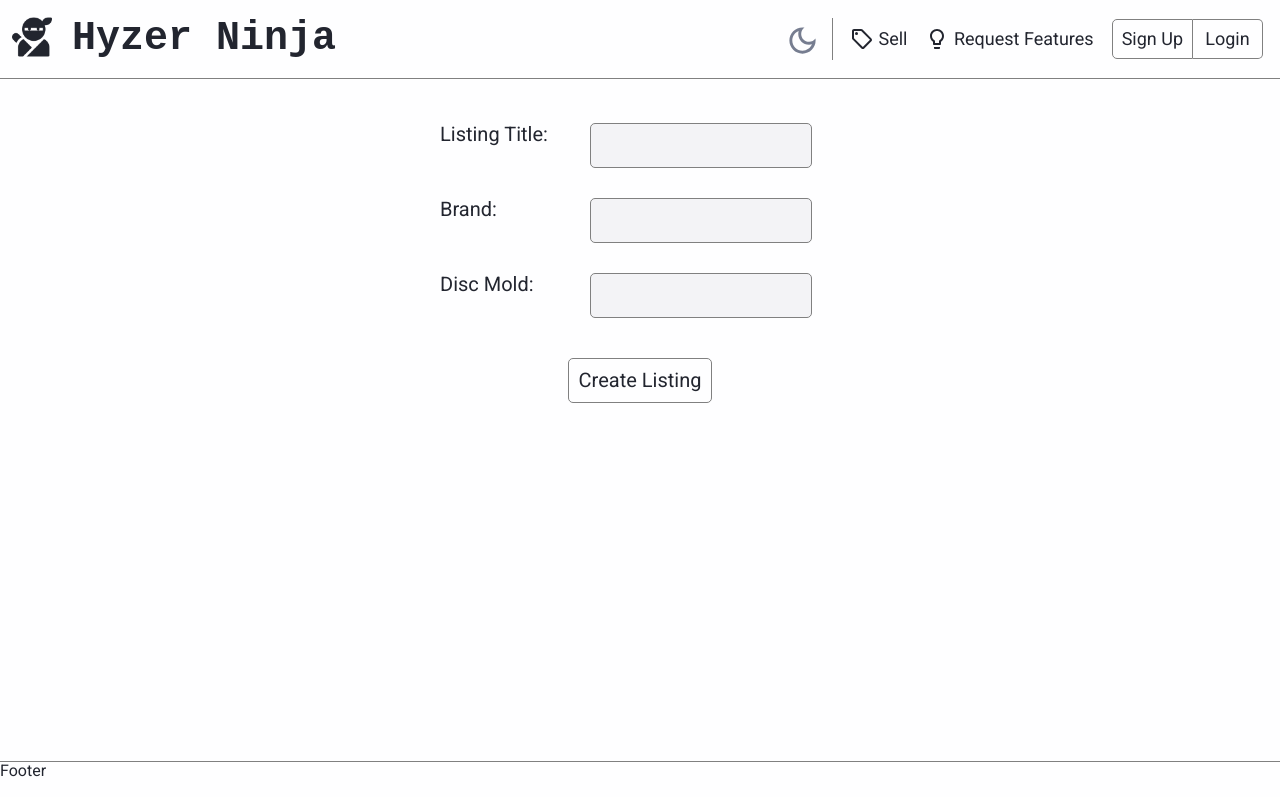
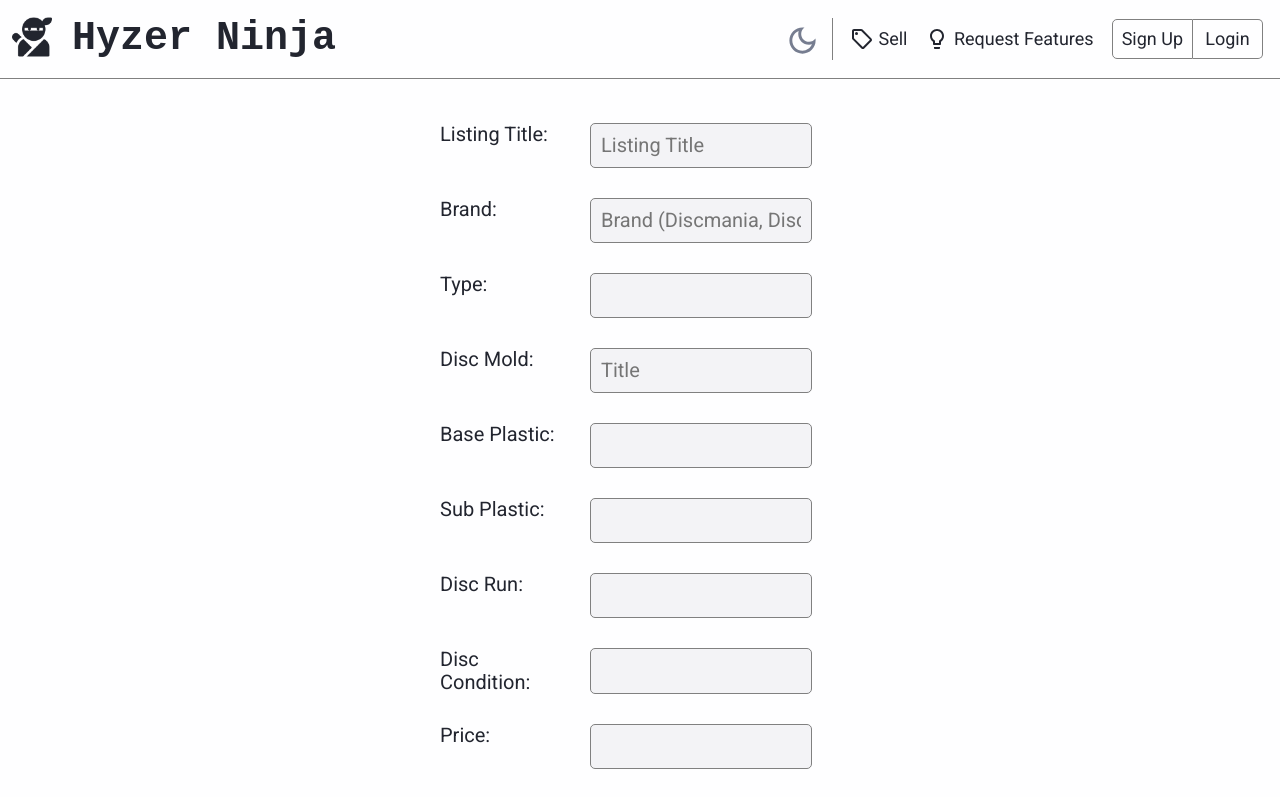
Before and after one commit to drake-nathan/hyzer-ninja, a React (Create React App) app in the folder front-end/: page /newdisc in a window 1280 px wide. Shown: the top 797 px of the page. Built offline with nearby package versions, Linux system fonts and the light colour scheme.

Commit message:
working on disc form

```diff
--- a/front-end/src/components/DiscDetail/DiscDetailPage.styled.tsx
+++ b/front-end/src/components/DiscDetail/DiscDetailPage.styled.tsx
@@ -1,4 +1,5 @@
 import styled from '@emotion/styled';
+import { Button } from '../Main.styled';
 
 type Props = { color: string };
 
@@ -47,3 +48,5 @@ export const Text = styled.li`
   font-size: 1.25rem;
   margin-bottom: 0.5em;
 `;
+
+export const EditButton = styled(Button)``;
--- a/front-end/src/components/DiscDetail/DiscDetailPage.tsx
+++ b/front-end/src/components/DiscDetail/DiscDetailPage.tsx
@@ -6,7 +6,7 @@ import { DiscTypes } from '../../types/typesindex';
 import * as St from './DiscDetailPage.styled';
 
 const DiscDetailPage = () => {
-  const { colorTextOffset } = useContext(ThemeContext).theme;
+  const { theme } = useContext(ThemeContext);
   const { id } = useParams();
   const [disc, setDisc] = useState<DiscTypes>();
 
@@ -17,10 +17,10 @@ const DiscDetailPage = () => {
   return (
     <St.DiscDetailContainer>
       <St.ImgDiv>
-        <St.DiscImg src={disc?.image_url} color={colorTextOffset} />
+        <St.DiscImg src={disc?.image_url} color={theme.colorTextOffset} />
       </St.ImgDiv>
       <St.DescriptionDiv>
-        <St.Title color={colorTextOffset}>{disc?.title}</St.Title>
+        <St.Title color={theme.colorTextOffset}>{disc?.title}</St.Title>
         <St.List>
           <St.Text>
             {disc?.brand} {disc?.mold}
@@ -31,6 +31,7 @@ const DiscDetailPage = () => {
           <St.Text>Condition: {disc?.condition}/10</St.Text>
           <St.Text>Price: ${disc?.price}</St.Text>
         </St.List>
+        <St.EditButton theme={theme}>Edit</St.EditButton>
       </St.DescriptionDiv>
     </St.DiscDetailContainer>
   );
--- a/front-end/src/components/Forms/DiscForm.tsx
+++ b/front-end/src/components/Forms/DiscForm.tsx
@@ -10,11 +10,13 @@ const discSchema = yup.object({
   title: yup.string(),
   brand: yup.string(),
   mold: yup.string(),
+  type: yup.string(),
   basePlastic: yup.string(),
   subPlastic: yup.string(),
   run: yup.string(),
-  condition: yup.string(),
-  price: yup.string(),
+  condition: yup.number(),
+  price: yup.number(),
+  imageUrl: yup.string(),
 });
 
 type FormTypes = yup.InferType<typeof discSchema>;
@@ -35,11 +37,33 @@ const DiscForm: React.FC = () => {
       <St.Form onSubmit={handleSubmit(onSubmit)}>
         <St.DiscFormDiv>
           <St.Label>Listing Title:</St.Label>
-          <St.Input {...register('title')} theme={theme} />
+          <St.Input
+            {...register('title')}
+            theme={theme}
+            placeholder="Listing Title"
+          />
           <St.Label>Brand:</St.Label>
-          <St.Input {...register('brand')} theme={theme} />
+          <St.Input
+            {...register('brand')}
+            theme={theme}
+            placeholder="Brand (Discmania, Discraft, etc)"
+          />
+          <St.Label>Type:</St.Label>
+          <St.Input {...register('type')} theme={theme} />
           <St.Label>Disc Mold:</St.Label>
-          <St.Input {...register('mold')} theme={theme} />
+          <St.Input {...register('mold')} theme={theme} placeholder="Title" />
+          <St.Label>Base Plastic:</St.Label>
+          <St.Input {...register('basePlastic')} theme={theme} />
+          <St.Label>Sub Plastic:</St.Label>
+          <St.Input {...register('subPlastic')} theme={theme} />
+          <St.Label>Disc Run:</St.Label>
+          <St.Input {...register('run')} theme={theme} />
+          <St.Label>Disc Condition:</St.Label>
+          <St.Input {...register('condition')} theme={theme} />
+          <St.Label>Price:</St.Label>
+          <St.Input {...register('price')} theme={theme} />
+          <St.Label>Image:</St.Label>
+          <St.Input {...register('imageUrl')} theme={theme} />
         </St.DiscFormDiv>
         <St.SubmitButton type="submit" theme={theme}>
           Create Listing
```
